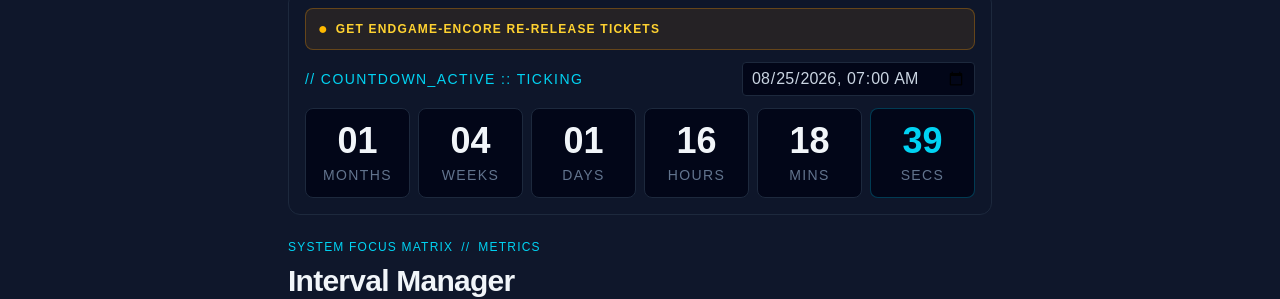
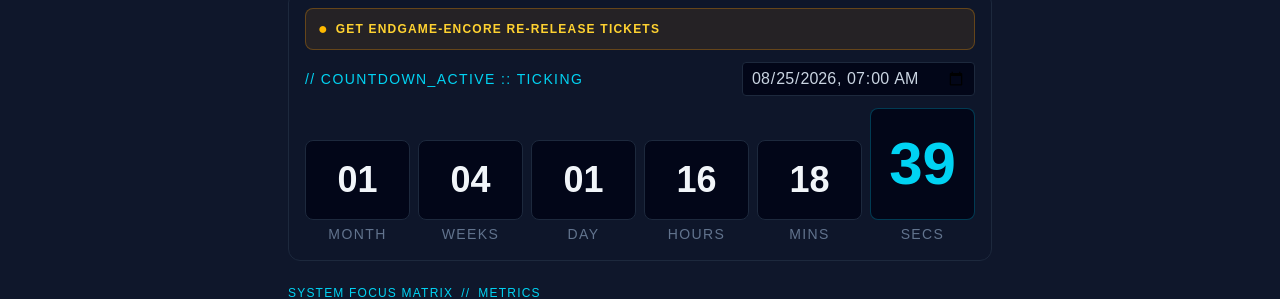
Before and after one commit to DeepakPun/productivity, a Next.js app: page /pomodoro in a window 1280 px wide. Shown: the part 117-416 px from the top of the page. Built offline with nearby package versions, Linux system fonts and the light colour scheme; no server answers.

Commit message:
Updated seconds to be slightly bigger

```diff
--- a/src/app/pomodoro/page.tsx
+++ b/src/app/pomodoro/page.tsx
@@ -59,12 +59,16 @@
   }, [target]);
 
   const units = [
-    { label: "months", value: timeLeft.months },
-    { label: "weeks", value: timeLeft.weeks },
-    { label: "days", value: timeLeft.days },
-    { label: "hours", value: timeLeft.hours },
-    { label: "mins", value: timeLeft.mins },
-    { label: "secs", value: timeLeft.secs, highlight: true },
+    { label: timeLeft.months > 1 ? "months" : "month", value: timeLeft.months },
+    { label: timeLeft.weeks > 1 ? "weeks" : "week", value: timeLeft.weeks },
+    { label: timeLeft.days > 1 ? "days" : "day", value: timeLeft.days },
+    { label: timeLeft.hours > 1 ? "hours" : "hour", value: timeLeft.hours },
+    { label: timeLeft.mins > 1 ? "mins" : "min", value: timeLeft.mins },
+    {
+      label: timeLeft.secs > 1 ? "secs" : "sec",
+      value: timeLeft.secs,
+      highlight: true,
+    },
   ];
 
   return (
@@ -91,22 +95,39 @@
         />
       </div>
 
-      <div className="grid grid-cols-3 sm:grid-cols-6 gap-2">
-        {units.map((u) => (
-          <div
-            key={u.label}
-            className={`text-4xl rounded-lg border bg-slate-950 p-3 text-center ${u.highlight ? "border-cyan-500/30" : "border-slate-800"}`}
-          >
+      <div className="flex flex-col gap-1">
+        {/* Row 1: The Number Boxes */}
+        <div className="grid grid-cols-3 sm:grid-cols-6 gap-2 items-end">
+          {units.map((u) => (
             <div
-              className={`text-4xl sm:text-4xl font-black tabular-nums ${u.highlight ? "text-cyan-400" : "text-slate-100"}`}
+              key={`val-${u.label}`}
+              className={`rounded-lg border bg-slate-950 text-center flex items-center justify-center transition-all
+          ${
+            u.highlight
+              ? "border-cyan-500/30 p-5 h-28"
+              : "border-slate-800 p-3 h-20"
+          }`}
             >
-              {String(u.value).padStart(2, "0")}
+              <div
+                className={`font-black tabular-nums ${u.highlight ? "text-cyan-400 text-6xl" : "text-slate-100 text-4xl"}`}
+              >
+                {String(u.value).padStart(2, "0")}
+              </div>
             </div>
-            <div className="text-sm uppercase tracking-widest text-slate-500 mt-1">
+          ))}
+        </div>
+
+        {/* Row 2: The Aligned Labels */}
+        <div className="grid grid-cols-3 sm:grid-cols-6 gap-2 text-center">
+          {units.map((u) => (
+            <div
+              key={`lbl-${u.label}`}
+              className="text-sm uppercase tracking-widest text-slate-500"
+            >
               {u.label}
             </div>
-          </div>
-        ))}
+          ))}
+        </div>
       </div>
     </div>
   );
```
